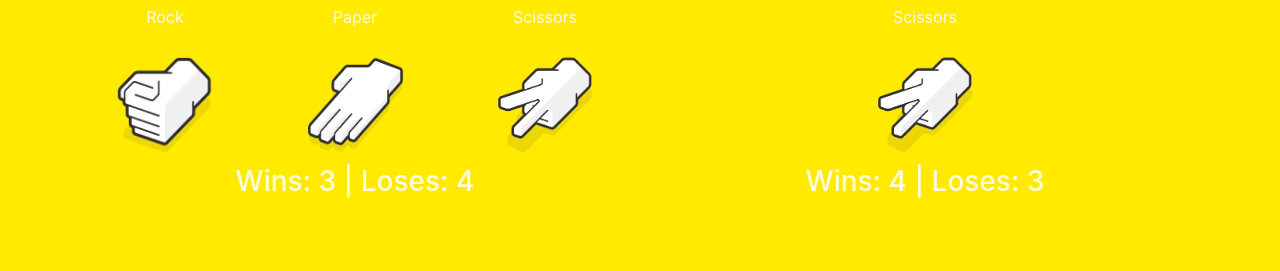
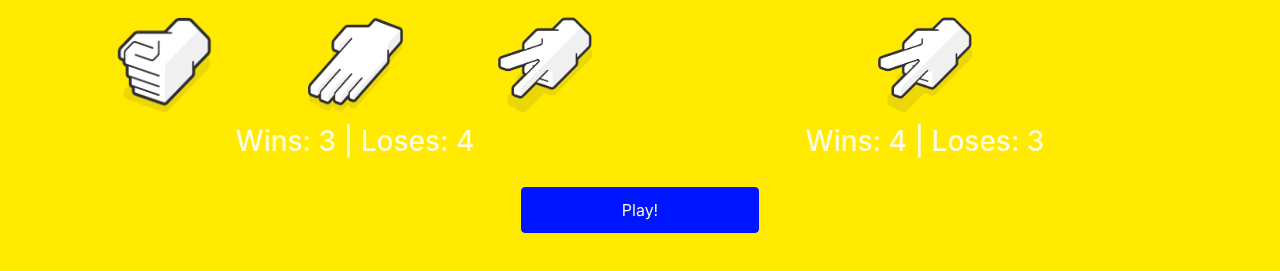
Before and after one commit to matbocz/RockPaperScissors-WebApp, a website: page index.html in a window 1280 px wide. Shown: the part 305-576 px from the top of the page. Drawn offline with nearby package versions, Linux system fonts and the light colour scheme.

Commit message:
Add Play button

```diff
--- a/index.html
+++ b/index.html
@@ -29,15 +29,12 @@
                     <h1>You choose</h1>
                     <div class="row">
                         <div class="col-sm">
-                            <p>Rock</p>
                             <img src="img/rock.png" alt="Rock" />
                         </div>
                         <div class="col-sm">
-                            <p>Paper</p>
                             <img src="img/paper.png" alt="Paper" />
                         </div>
                         <div class="col-sm">
-                            <p>Scissors</p>
                             <img src="img/scissors.png" alt="Scissors" />
                         </div>
                     </div>
@@ -46,11 +43,11 @@
 
                 <div class="col-sm">
                     <h1>Computer choose</h1>
-                    <p>Scissors</p>
                     <img src="img/scissors.png" alt="Scissors" />
                     <h3>Wins: 4 | Loses: 3</h3>
                 </div>
             </div>
+            <button type="button" class="btn btn-primary">Play!</button>
         </div>
 
         <script
--- a/style.css
+++ b/style.css
@@ -1,6 +1,7 @@
 body {
     background-color: #ffea00;
     color: #fffcdf;
+    text-align: center;
 }
 
 img {
@@ -9,10 +10,6 @@ img {
     width: 100px;
     height: 100px;
     /* box-shadow: 0 0 0 4px #0015ff; */
-}
-
-.row {
-    text-align: center;
 }
 
 .jumbotron {
@@ -29,6 +26,8 @@ img {
     color: #fffcdf;
     background-color: #0015ff;
     border-color: #0015ff;
+    padding: 10px 100px;
+    margin-top: 20px;
 }
 
 .btn-primary:focus,
```
